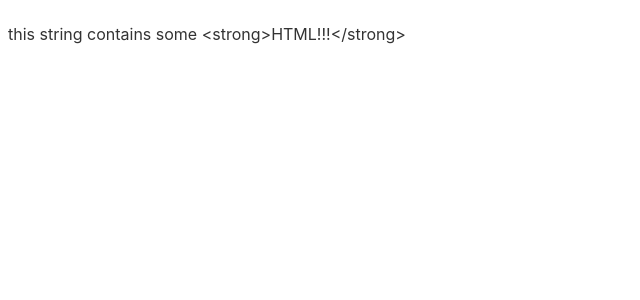
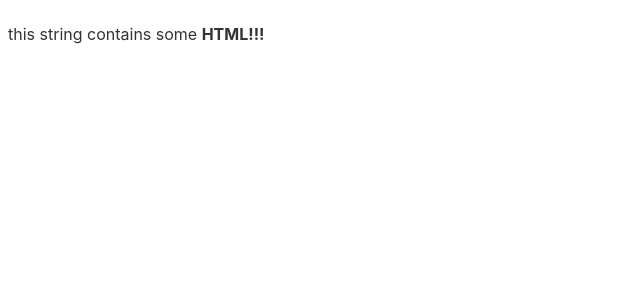
Before and after one commit to baby7305/svelte-tutorials, a Svelte app: page / in a window 1280 px wide. Shown: the top 300 px of the page, without its empty margins (0-640 px from the left). Built offline with nearby package versions, Linux system fonts and the light colour scheme.

Commit message:
文字中解析html标签

```diff
--- a/src/App.svelte
+++ b/src/App.svelte
@@ -1,5 +1,5 @@
 <script>
-	let string = `this string contains some <strong>HTML!!!</strong>`;
+	let string = 'this string contains some <strong>HTML!!!</strong>';
 </script>
 
-<p>{string}</p>
+<p>{@html string}</p>
```
